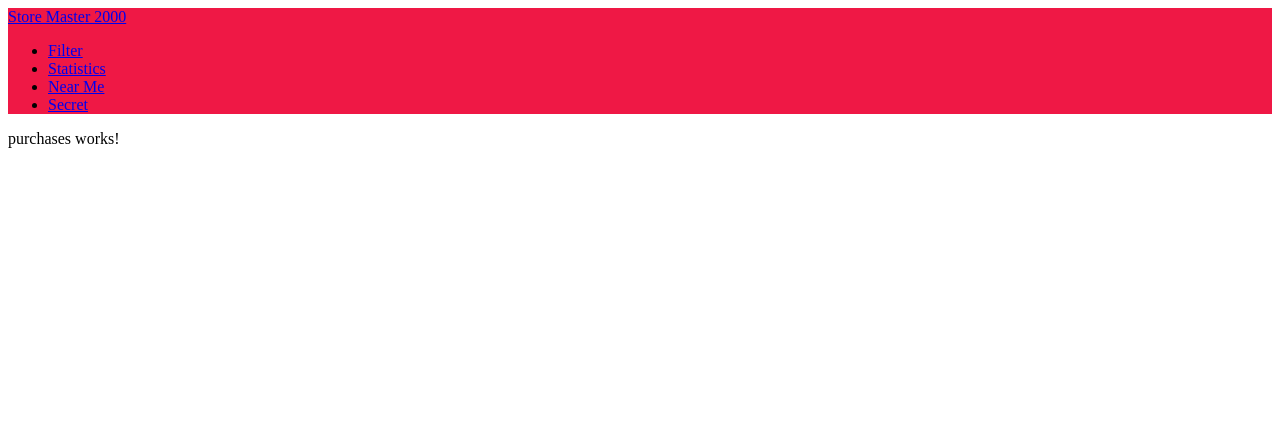
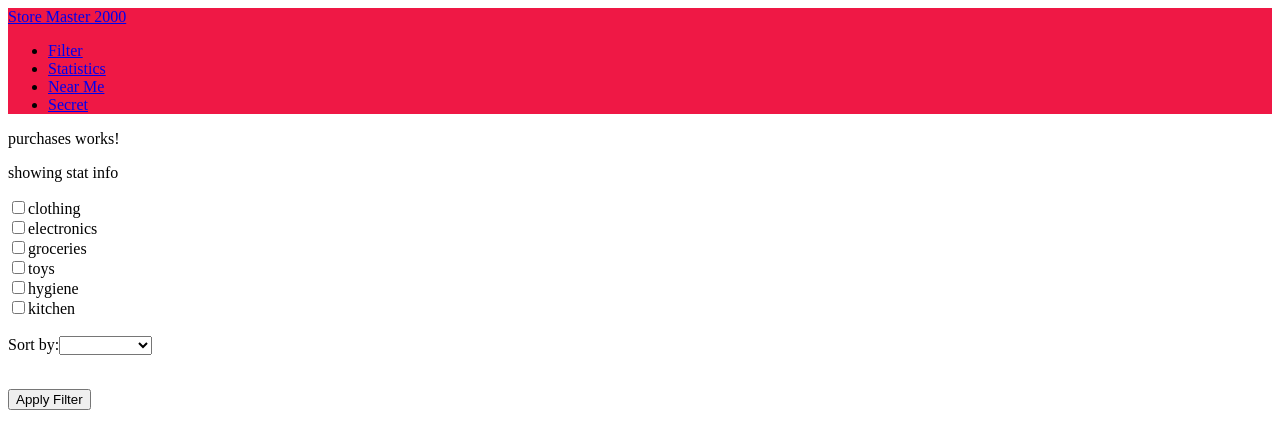
Before and after one commit to bxant/LaTienditaWebsite, an Angular app in the folder FinalProject/: page /Purchases in a window 1280 px wide. Shown: the top 448 px of the page. Built offline with nearby package versions, Linux system fonts and the light colour scheme.

Commit message:
Update purchases.component.html

```diff
--- a/FinalProject/src/app/purchases/purchases.component.html
+++ b/FinalProject/src/app/purchases/purchases.component.html
@@ -1 +1,31 @@
 <p>purchases works!</p>
+
+<p>
+    showing stat info
+</p>
+<input  type="checkbox" [checked]='clothing' (change)="clothing = !clothing">clothing<br>
+<input  type="checkbox" [checked]='electronics' (change)="electronics = !electronics">electronics<br>
+<input  type="checkbox" [checked]='groceries' (change)="groceries = !groceries">groceries<br>
+<input  type="checkbox" [checked]='toys' (change)="toys = !toys">toys<br>
+<input  type="checkbox" [checked]='hygiene' (change)="hygiene = !hygiene">hygiene<br>
+<input  type="checkbox" [checked]='kitchen' (change)="kitchen = !kitchen">kitchen<br>
+
+<br>
+<label >Sort by:</label>
+<select [(value)]="range">
+    <option value="high to low">High to Low</option>
+    <option value="low to high">Low to High</option>
+</select>
+<p>{{range}}</p>
+
+<br>
+
+<button (click)="burton()">Apply Filter</button>
+  <!-- <ul>
+    <li *ngFor="let person of filterArray; let i = index">
+      {{ i + 1 }} - {{ person.name }}
+    </li>
+  </ul> -->
+  <!-- <div *ngFor = "let shownProducts of filterArray">
+      <div *ngFor = "let items of shownProducts; let i = index">{{items.name}}</div>
+  </div> -->
```
